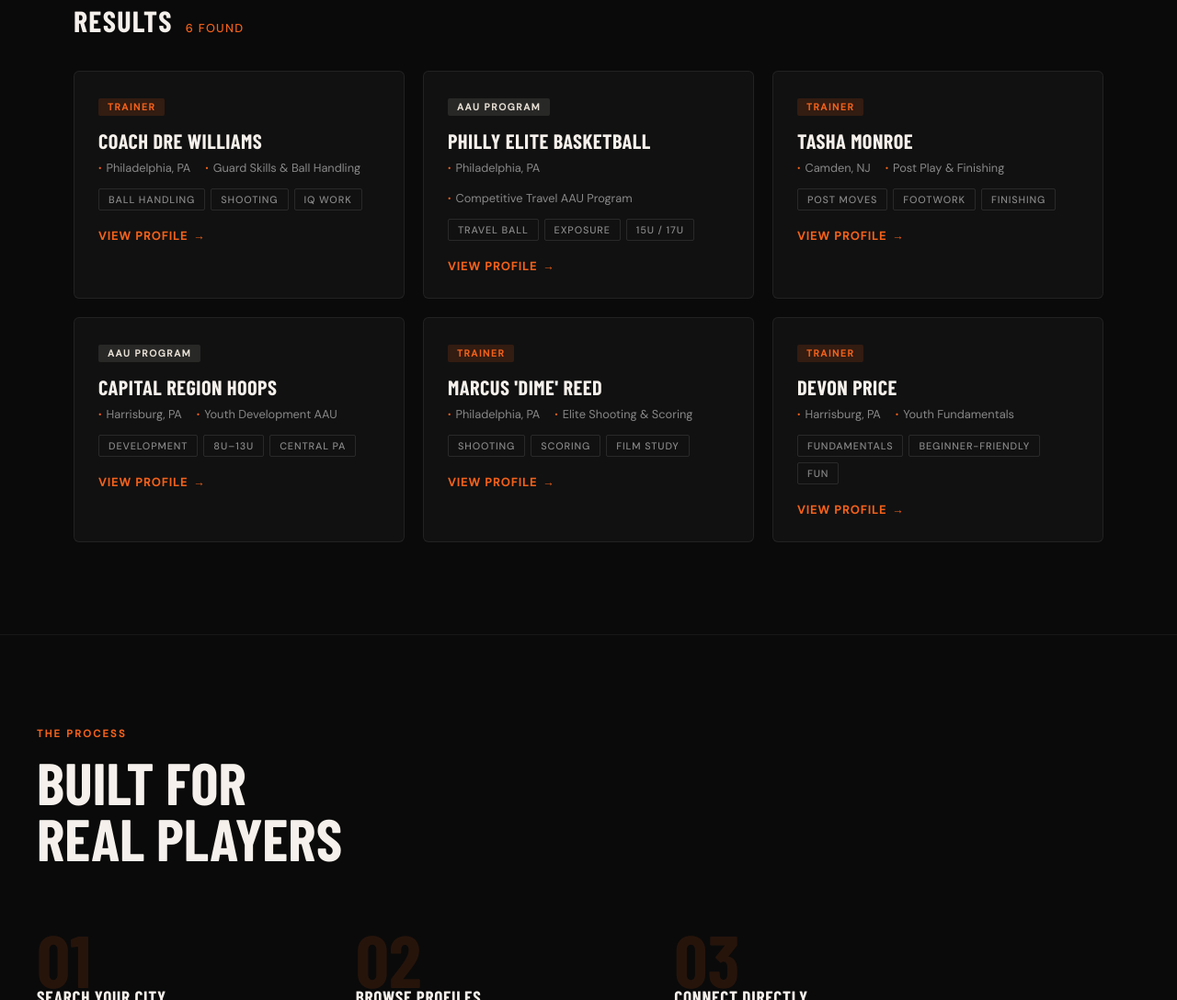
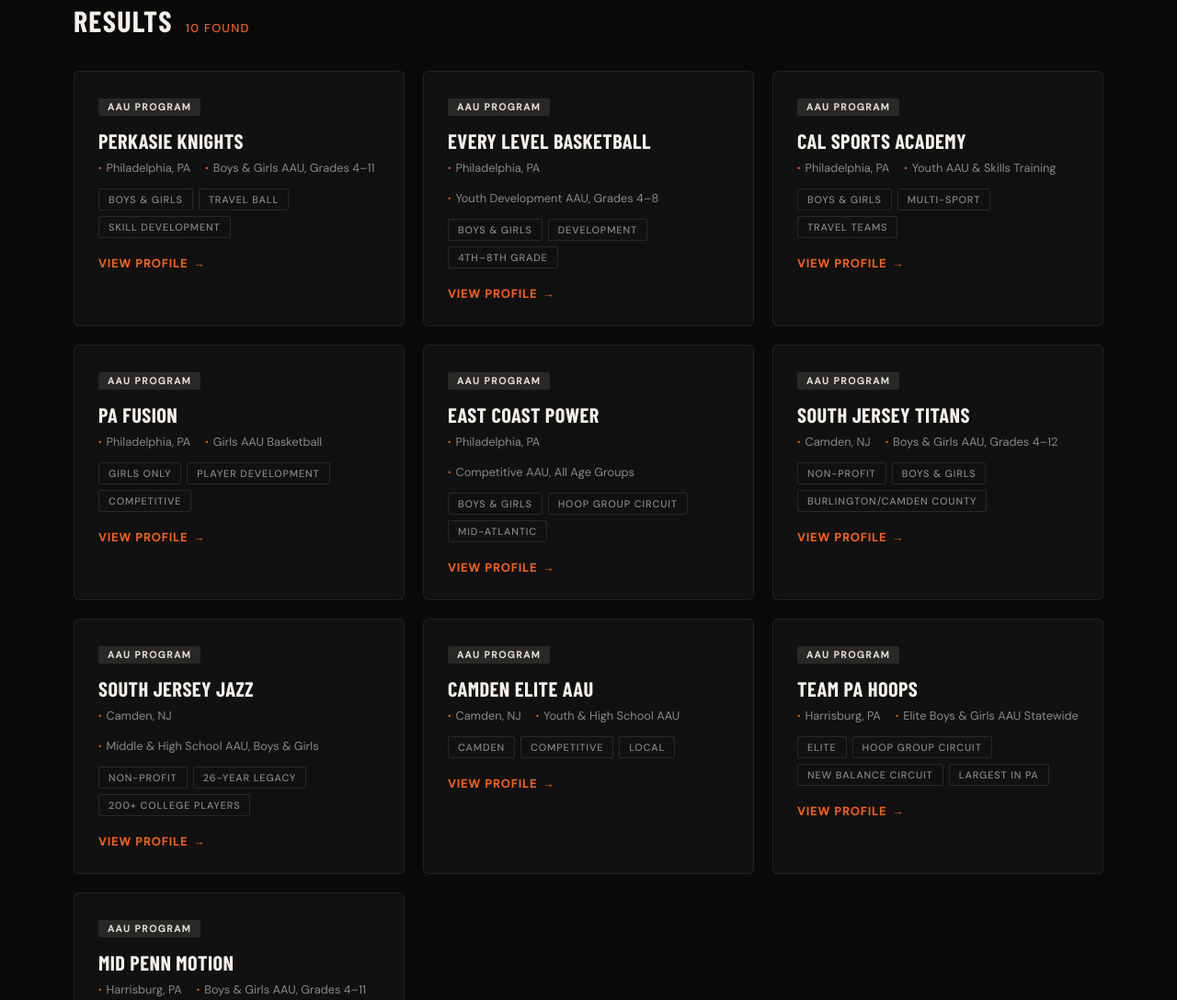
Before and after one commit to steveluch/bdh-site1, a plain HTML site: page BDH.html in a window 1280 px wide. Shown: the part 857-1945 px from the top of the page at 92% size. Drawn offline with nearby package versions, Linux system fonts and the light colour scheme; a web font is replaced by a local one.

Commit message:
Update BDH.html

```diff
--- a/BDH.html
+++ b/BDH.html
@@ -770,70 +770,144 @@
     // ─── SAMPLE DATA (replace with Supabase fetch later) ───
     const listings = [
       {
-        id: 1, type: "trainer", name: "Coach Dre Williams",
-        city: "Philadelphia", neighborhood: "West Philly",
-        specialty: "Guard Skills & Ball Handling",
+        id: 1,
+  type: "aau",
+  name: "Perkasie Knights",
+  city: "Philadelphia",
+  neighborhood: "Montgomery & Bucks County",
+  specialty: "Boys & Girls AAU, Grades 4–11",
   age: ["Youth", "Middle School", "High School"],
-        tags: ["Ball Handling", "Shooting", "IQ Work"],
-        desc: "Former D3 point guard with 8 years training experience. Specializes in developing floor generals from the ground up. Works out of Shepard Rec Center.",
-        price: "$60/hr · Group rates available",
-        contact: "dre@example.com",
-        availability: "Mon–Sat"
+  tags: ["Boys & Girls", "Travel Ball", "Skill Development"],
+  desc: "One of the largest AAU clubs on the East Coast, established in 2005. Serves Montgomery and Bucks County with boys and girls teams from 4th through 11th grade. Focused on competitive play and individual skill development.",
+  price: "Tryouts: January–February annually",
+  contact: "perkasieknights.org",
+  availability: "Spring & Summer"
 },
 {
-        id: 2, type: "aau", name: "Philly Elite Basketball",
-        city: "Philadelphia", neighborhood: "North Philadelphia",
-        specialty: "Competitive Travel AAU Program",
-        age: ["Middle School", "High School"],
-        tags: ["Travel Ball", "Exposure", "15U / 17U"],
-        desc: "One of Philly's top AAU programs competing in Nike EYBL and Adidas circuits. Multiple Division I commits in program history. Tryouts held every March.",
-        price: "Tryouts: March 2025",
-        contact: "phillyaau@example.com",
+  id: 2,
+  type: "aau",
+  name: "Every Level Basketball",
+  city: "Philadelphia",
+  neighborhood: "Philadelphia Area",
+  specialty: "Youth Development AAU, Grades 4–8",
+  age: ["Youth", "Middle School"],
+  tags: ["Boys & Girls", "Development", "4th–8th Grade"],
+  desc: "Established their AAU program in 2024 with over 200 players already enrolled. Boys and girls teams for grades 4–8, focused on growth, skill development, and building competitive fundamentals.",
+  price: "Visit everylevelbasketball.com",
+  contact: "everylevelbasketball.com",
+  availability: "Spring & Summer"
+},
+{
+  id: 3,
+  type: "aau",
+  name: "CAL Sports Academy",
+  city: "Philadelphia",
+  neighborhood: "Lansdale / Souderton, PA",
+  specialty: "Youth AAU & Skills Training",
+  age: ["Youth", "Middle School", "High School"],
+  tags: ["Boys & Girls", "Multi-Sport", "Travel Teams"],
+  desc: "Montgomery and Bucks County's premier youth sports academy. Offers AAU travel teams, basketball camps, clinics, and skill development for beginner through high school level players.",
+  price: "Contact for rates",
+  contact: "office@calsportsacademy.com",
+  availability: "Year-round · Mon–Sat"
+},
+{
+  id: 4,
+  type: "aau",
+  name: "PA Fusion",
+  city: "Philadelphia",
+  neighborhood: "Philadelphia Area",
+  specialty: "Girls AAU Basketball",
+  age: ["Youth", "Middle School", "High School"],
+  tags: ["Girls Only", "Player Development", "Competitive"],
+  desc: "PA Fusion is a dedicated girls AAU basketball program focused on skill development, discipline, and competitive play. Known for structured practices and strong player-coach relationships that build athletes on and off the court.",
+  price: "Contact for tryout info",
+  contact: "pafusion.net",
+  availability: "Spring & Summer"
+},
+{
+  id: 5,
+  type: "aau",
+  name: "East Coast Power",
+  city: "Philadelphia",
+  neighborhood: "King of Prussia, PA",
+  specialty: "Competitive AAU, All Age Groups",
+  age: ["Youth", "Middle School", "High School"],
+  tags: ["Boys & Girls", "Hoop Group Circuit", "Mid-Atlantic"],
+  desc: "Established in 2016, East Coast Power has quickly become one of the top AAU destinations in the Mid-Atlantic. Teams based in King of Prussia compete locally, regionally, and nationally on the Hoop Group circuit.",
+  price: "Tryouts: September annually",
+  contact: "ecpowerbasketball.com",
+  availability: "Fall, Spring & Summer"
+},
+{
+  id: 6,
+  type: "aau",
+  name: "South Jersey Titans",
+  city: "Camden",
+  neighborhood: "Burlington / Camden County, NJ",
+  specialty: "Boys & Girls AAU, Grades 4–12",
+  age: ["Youth", "Middle School", "High School"],
+  tags: ["Non-Profit", "Boys & Girls", "Burlington/Camden County"],
+  desc: "A non-profit 501(c)(3) AAU organization based out of Burlington and Camden Counties. Offers competitive boys (4th–12th grade) and girls (5th–11th grade) teams focused on fundamentals and player development.",
+  price: "Contact: (856) 297-3611",
+  contact: "info@sjtitanshoops.com",
   availability: "Year-round"
 },
 {
-        id: 3, type: "trainer", name: "Tasha Monroe",
-        city: "Camden", neighborhood: "Downtown Camden",
-        specialty: "Post Play & Finishing",
-        age: ["Youth", "Middle School"],
-        tags: ["Post Moves", "Footwork", "Finishing"],
-        desc: "Former HBCU standout and Camden native. Tasha runs small-group sessions focused on bigs and forwards who want to dominate the paint. Certified strength coach.",
-        price: "$50/hr · 4-pack $180",
-        contact: "tasha@example.com",
-        availability: "Tue / Thu / Sat"
+  id: 7,
+  type: "aau",
+  name: "South Jersey Jazz",
+  city: "Camden",
+  neighborhood: "Berlin, NJ",
+  specialty: "Middle & High School AAU, Boys & Girls",
+  age: ["Middle School", "High School"],
+  tags: ["Non-Profit", "26-Year Legacy", "200+ College Players"],
+  desc: "One of South Jersey's most established programs with a 26-year legacy. Independent and unaffiliated with any shoe circuit. Over 200 former players have gone on to play college basketball. Boys 10U–17U and Girls 11U–17U.",
+  price: "Registration: $150–$220",
+  contact: "sjjazz.org",
+  availability: "Fall & Spring"
 },
 {
-        id: 4, type: "aau", name: "Capital Region Hoops",
-        city: "Harrisburg", neighborhood: "Harrisburg",
-        specialty: "Youth Development AAU",
-        age: ["Youth", "Middle School"],
-        tags: ["Development", "8U–13U", "Central PA"],
-        desc: "Central PA's most active youth AAU organization. Focus on fundamentals, character, and competitive exposure. Affordable dues with scholarship options available.",
-        price: "Tryouts: February 2025",
-        contact: "capitalhoops@example.com",
+  id: 8,
+  type: "aau",
+  name: "Camden Elite AAU",
+  city: "Camden",
+  neighborhood: "Camden, NJ",
+  specialty: "Youth & High School AAU",
+  age: ["Youth", "Middle School", "High School"],
+  tags: ["Camden", "Competitive", "Local"],
+  desc: "Camden-based AAU program providing competitive basketball opportunities for local youth. Focused on player development and giving Camden area athletes a platform to compete and grow.",
+  price: "Contact for details",
+  contact: "",
   availability: "Spring & Summer"
 },
 {
-        id: 5, type: "trainer", name: "Marcus 'Dime' Reed",
-        city: "Philadelphia", neighborhood: "South Philly",
-        specialty: "Elite Shooting & Scoring",
-        age: ["High School", "Adult"],
-        tags: ["Shooting", "Scoring", "Film Study"],
-        desc: "JUCO scoring leader turned private trainer. Marcus runs elite scoring clinics and 1-on-1 sessions backed by film study and analytics. Known for transforming role players into threats.",
-        price: "$80/hr",
-        contact: "dime@example.com",
-        availability: "Weekends + Evenings"
+  id: 9,
+  type: "aau",
+  name: "Team PA Hoops",
+  city: "Harrisburg",
+  neighborhood: "Harrisburg, PA",
+  specialty: "Elite Boys & Girls AAU Statewide",
+  age: ["Middle School", "High School"],
+  tags: ["Elite", "Hoop Group Circuit", "New Balance Circuit", "Largest in PA"],
+  desc: "Pennsylvania's largest AAU program for both boys and girls. Competes on the Hoop Group, New Balance, and Select 40 circuits. Boys program wears Overtime gear. Multiple Division I commits annually.",
+  price: "Contact for tryout info",
+  contact: "teampahoops.com",
+  availability: "Year-round"
 },
 {
-        id: 6, type: "trainer", name: "Devon Price",
-        city: "Harrisburg", neighborhood: "Harrisburg",
-        specialty: "Youth Fundamentals",
-        age: ["Youth"],
-        tags: ["Fundamentals", "Beginner-Friendly", "Fun"],
-        desc: "Harrisburg's go-to trainer for young players 8-12. Patient, encouraging coaching style. Group sessions available at Harrison Park. No experience required.",
-        price: "$40/hr · Groups $20/player",
-        contact: "devon@example.com",
-        availability: "Mon / Wed / Fri"
+  id: 10,
+  type: "aau",
+  name: "Mid Penn Motion",
+  city: "Harrisburg",
+  neighborhood: "Central Pennsylvania",
+  specialty: "Boys & Girls AAU, Grades 4–11",
+  age: ["Youth", "Middle School", "High School"],
+  tags: ["Non-Profit", "Central PA", "200+ College Alumni"],
+  desc: "Established in 1998, Mid-Penn Motion is Central PA's premier AAU club. Volunteer-run non-profit with over 200 alumni who have played at the college level. Boys and girls grades 4–11. Competes on the Hoop Group circuit for select older teams.",
+  price: "Financial assistance available",
+  contact: "midpennmotion.org",
+  availability: "Spring & Summer"
       },
     ];
 
```
Lines whose indentation alone changed are shown as unchanged.
